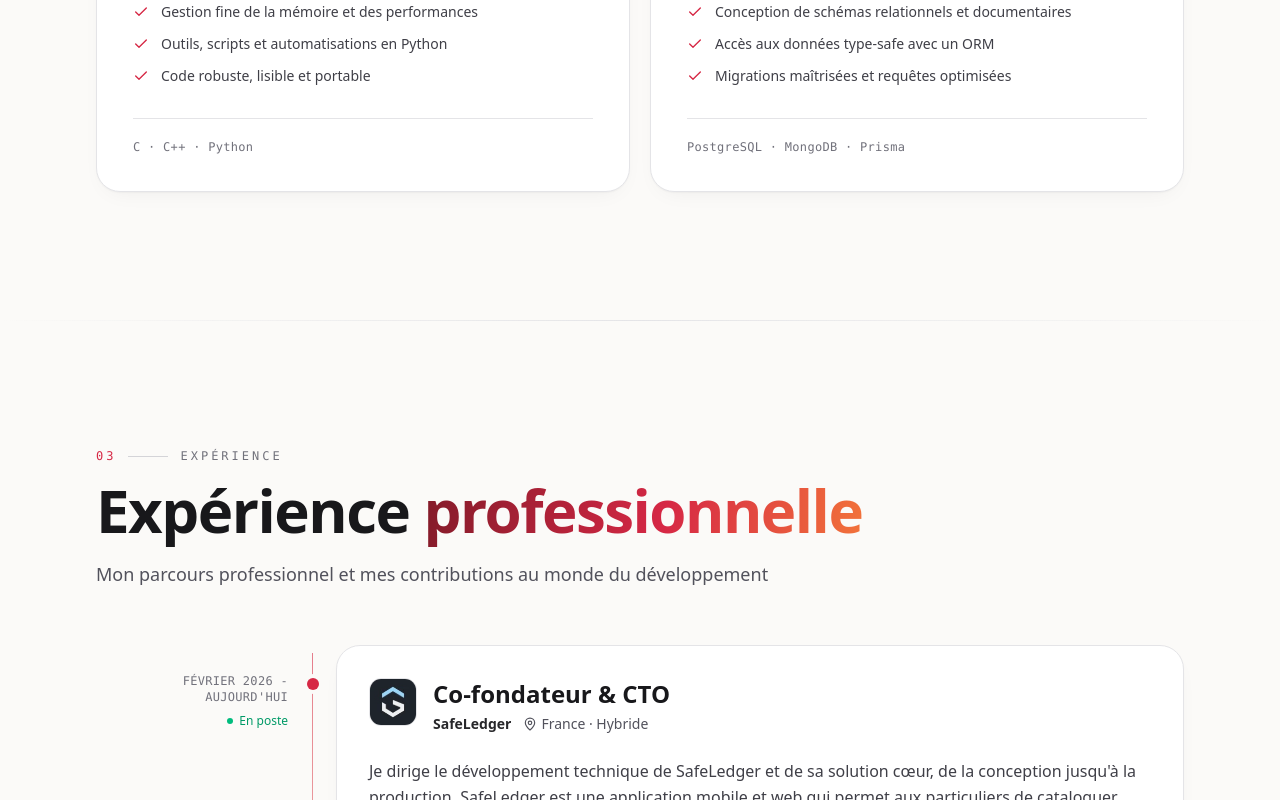
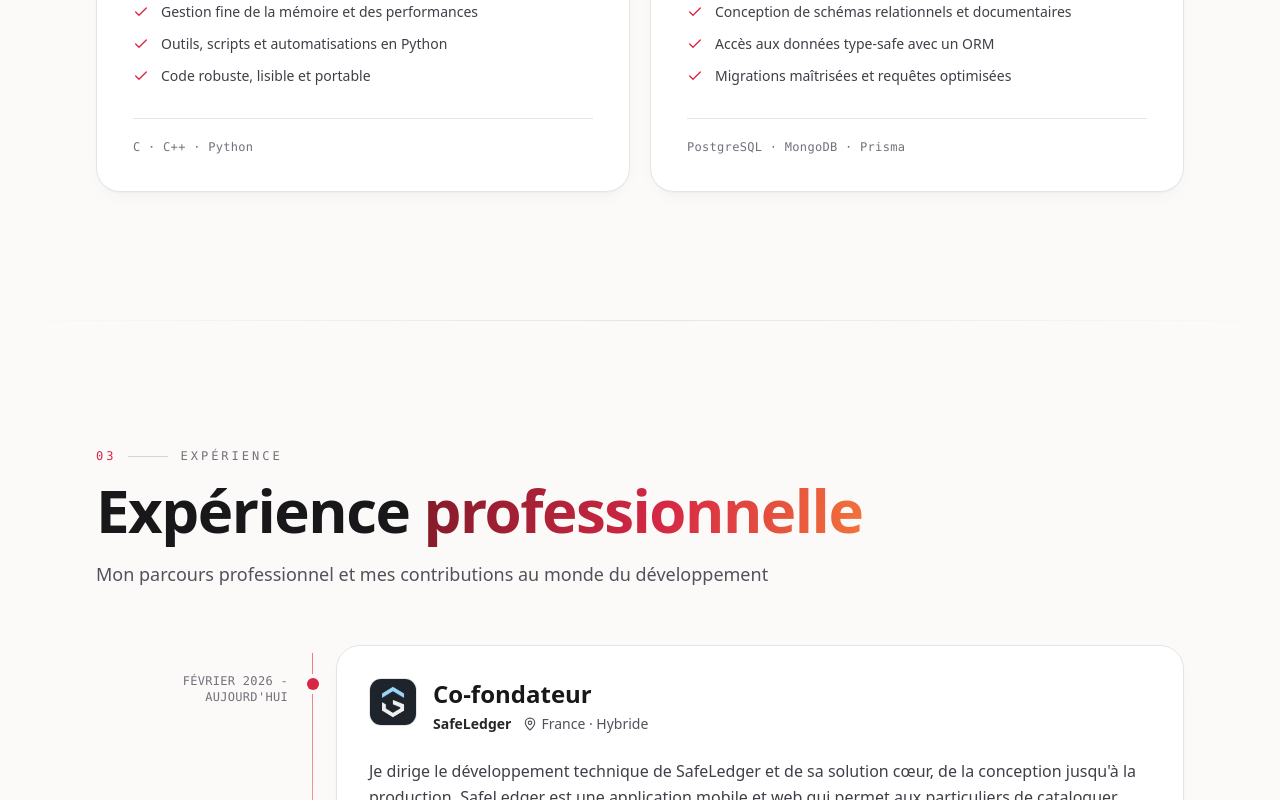
Before and after one commit to mael-bertocchi/my-portfolio, a React (Vite) app: page / in a window 1280 px wide. Shown: the part 2769-3569 px from the top of the page. Built offline with nearby package versions, Linux system fonts and the light colour scheme.

Commit message:
feat(content): drop status badges, shorten safeledger title and reword exchange year

```diff
--- a/src/data/portfolio.tsx
+++ b/src/data/portfolio.tsx
@@ -27,7 +27,6 @@ export interface ExpertiseItem {
 export interface ExperienceItem {
     key: string; /*!< Translation key under 'experience.jobs' */
     logo: string; /*!< Path of the company logo */
-    current: boolean; /*!< Whether the position is still held */
 }
 
 /**
@@ -37,7 +36,6 @@ export interface ExperienceItem {
 export interface EducationItem {
     key: string; /*!< Translation key under 'education.schools' */
     logo: string; /*!< Path of the school logo */
-    current: boolean; /*!< Whether the program is in progress */
 }
 
 /**
@@ -97,10 +95,10 @@ export const EXPERTISE: ExpertiseItem[] = [
  * @description Professional experiences, most recent first
  */
 export const EXPERIENCES: ExperienceItem[] = [
-    { key: 'safeledger', logo: '/logos/safeledger.webp', current: true },
-    { key: 'jet-aviation', logo: '/logos/jet-aviation.webp', current: false },
-    { key: 'epitech', logo: '/logos/epitech.webp', current: false },
-    { key: 'cap-vision', logo: '/logos/cap-vision.webp', current: false },
+    { key: 'safeledger', logo: '/logos/safeledger.webp' },
+    { key: 'jet-aviation', logo: '/logos/jet-aviation.webp' },
+    { key: 'epitech', logo: '/logos/epitech.webp' },
+    { key: 'cap-vision', logo: '/logos/cap-vision.webp' },
 ];
 
 /**
@@ -108,9 +106,9 @@ export const EXPERIENCES: ExperienceItem[] = [
  * @description Academic programs, most recent first
  */
 export const EDUCATION: EducationItem[] = [
-    { key: 'chung-ang', logo: '/logos/chung-ang.webp', current: true },
-    { key: 'epitech', logo: '/logos/epitech.webp', current: true },
-    { key: 'ionis-stm', logo: '/logos/ionis-stm.webp', current: false },
+    { key: 'chung-ang', logo: '/logos/chung-ang.webp' },
+    { key: 'epitech', logo: '/logos/epitech.webp' },
+    { key: 'ionis-stm', logo: '/logos/ionis-stm.webp' },
 ];
 
 /**
--- a/src/locales/en.json
+++ b/src/locales/en.json
@@ -3,10 +3,6 @@
     "id": "en",
     "name": "English",
     "toggle": "Switch language"
-  },
-  "common": {
-    "current": "Current",
-    "in-progress": "In progress"
   },
   "nav": {
     "label": "Main navigation",
@@ -32,7 +28,7 @@
     "title-accent": "me",
     "statement": "I build useful, solid, production-ready products, always keeping the user at the center.",
     "description": [
-      "I am a passionate and motivated computer science student, always ready to take on new challenges and keep learning. I've had the opportunity to work on a variety of projects, which has helped me develop both my technical skills and my ability to collaborate effectively, even under pressure.",
+      "I am a passionate and motivated engineering student, always ready to take on new challenges and keep learning. I've had the opportunity to work on a variety of projects, which has helped me develop both my technical skills and my ability to collaborate effectively, even under pressure.",
       "I'm particularly passionate about web and software development. I love discovering new technologies, experimenting, and sharing my knowledge with others so we can grow together.",
       "A fourth-year student in Epitech's Grande École Program, I am currently spending an academic exchange year at Chung-Ang University in Seoul. Alongside my studies, I lead the technical development of SafeLedger, the startup I co-founded."
     ],
@@ -92,7 +88,7 @@
     "subtitle": "My professional journey and contributions to the development world",
     "jobs": {
       "safeledger": {
-        "title": "Co-Founder & CTO",
+        "title": "Co-Founder",
         "company": "SafeLedger",
         "location": "France · Hybrid",
         "period": "February 2026 - Present",
@@ -104,7 +100,6 @@
         ],
         "tags": [
           "Co-founding",
-          "CTO",
           "Architecture",
           "Mobile & Web",
           "DevOps"
@@ -135,7 +130,7 @@
         "company": "Epitech",
         "location": "Mulhouse, France",
         "period": "February 2025 - March 2026",
-        "description": "Mentoring and technical support for computer science students, focusing on adapting teaching methods to individual student needs.",
+        "description": "Mentoring and technical support for Epitech students, focusing on adapting teaching methods to individual student needs.",
         "tasks": [
           "Supervision and organization of educational activities and exams.",
           "Technical and pedagogical assistance with projects.",
@@ -243,8 +238,8 @@
     "subtitle": "My academic background and specialized training",
     "schools": {
       "chung-ang": {
-        "degree": "Undergraduate Exchange Year, Computer Science",
-        "school": "Chung-Ang University (중앙대학교)",
+        "degree": "Exchange Year in Software Engineering",
+        "school": "Chung-Ang University",
         "location": "Seoul, South Korea",
         "period": "August 2026 - August 2027",
         "description": "A transformative academic year in Seoul, combining intensive studies in software engineering with cultural and linguistic immersion, while developing cross-cultural communication skills, a global mindset, and technical competencies suited for international engineering teams."
--- a/src/locales/fr.json
+++ b/src/locales/fr.json
@@ -3,10 +3,6 @@
     "id": "fr",
     "name": "Français",
     "toggle": "Changer de langue"
-  },
-  "common": {
-    "current": "En poste",
-    "in-progress": "En cours"
   },
   "nav": {
     "label": "Navigation principale",
@@ -32,7 +28,7 @@
     "title-accent": "de moi",
     "statement": "Je construis des produits utiles, solides et prêts pour la production, en gardant toujours l'utilisateur au centre.",
     "description": [
-      "Je suis un étudiant en informatique passionné et motivé, toujours prêt à relever de nouveaux défis et à apprendre en continu. J'ai eu l'occasion de travailler sur des projets variés, ce qui m'a permis de développer autant mes compétences techniques que ma capacité à collaborer efficacement, même sous pression.",
+      "Je suis un étudiant ingénieur passionné et motivé, toujours prêt à relever de nouveaux défis et à apprendre en continu. J'ai eu l'occasion de travailler sur des projets variés, ce qui m'a permis de développer autant mes compétences techniques que ma capacité à collaborer efficacement, même sous pression.",
       "Le développement web et logiciel me passionne particulièrement. J'aime découvrir de nouvelles technologies, expérimenter, et partager mes connaissances avec les autres pour qu'on progresse ensemble.",
       "Étudiant en quatrième année du Programme Grande École d'Epitech, je passe actuellement une année d'échange académique à Chung-Ang University, à Séoul. En parallèle, je pilote le développement technique de SafeLedger, la startup que j'ai cofondée."
     ],
@@ -92,7 +88,7 @@
     "subtitle": "Mon parcours professionnel et mes contributions au monde du développement",
     "jobs": {
       "safeledger": {
-        "title": "Co-fondateur & CTO",
+        "title": "Co-fondateur",
         "company": "SafeLedger",
         "location": "France · Hybride",
         "period": "Février 2026 - Aujourd'hui",
@@ -104,7 +100,6 @@
         ],
         "tags": [
           "Co-fondation",
-          "CTO",
           "Architecture",
           "Mobile & Web",
           "DevOps"
@@ -135,7 +130,7 @@
         "company": "Epitech",
         "location": "Mulhouse, France",
         "period": "Février 2025 - Mars 2026",
-        "description": "Mentorat et soutien technique pour les étudiants en informatique, avec un accent sur l'adaptation des méthodes d'enseignement aux besoins individuels des étudiants.",
+        "description": "Mentorat et soutien technique pour les étudiants d'Epitech, avec un accent sur l'adaptation des méthodes d'enseignement aux besoins individuels des étudiants.",
         "tasks": [
           "Supervision et encadrement d'activités éducatives et d'examens.",
           "Assistance technique et pédagogique sur les projets.",
@@ -243,8 +238,8 @@
     "subtitle": "Mon parcours académique et mes formations spécialisées",
     "schools": {
       "chung-ang": {
-        "degree": "Année d'échange en informatique",
-        "school": "Chung-Ang University (중앙대학교)",
+        "degree": "Année d'échange en ingénierie logicielle",
+        "school": "Chung-Ang University",
         "location": "Séoul, Corée du Sud",
         "period": "Août 2026 - Août 2027",
         "description": "Une année académique à Séoul qui combine des études intensives en génie logiciel avec une immersion culturelle et linguistique, pour développer une communication interculturelle, une ouverture internationale et des compétences techniques adaptées aux équipes d'ingénierie internationales."
--- a/src/pages/home/sections/education.tsx
+++ b/src/pages/home/sections/education.tsx
@@ -33,12 +33,6 @@ function HomeEducationSection(): Maybe<JSX.Element> {
                                     <MapPin className='h-3.5 w-3.5' />
                                     <span>{t(`education.schools.${item.key}.location`)}</span>
                                 </span>
-                                {item.current && (
-                                    <span className='inline-flex items-center gap-1.5 text-xs font-medium text-emerald-600'>
-                                        <span className='h-1.5 w-1.5 rounded-full bg-emerald-500'></span>
-                                        <span>{t('common.in-progress')}</span>
-                                    </span>
-                                )}
                             </p>
 
                             <p className='mt-5 leading-relaxed text-zinc-600'>{t(`education.schools.${item.key}.description`)}</p>
--- a/src/pages/home/sections/experience.tsx
+++ b/src/pages/home/sections/experience.tsx
@@ -25,16 +25,10 @@ function HomeExperienceSection(): Maybe<JSX.Element> {
                         <li key={item.key} className='reveal relative grid gap-4 md:grid-cols-[12rem_1fr] md:gap-12'>
                             <div className='hidden pt-7 text-right md:block'>
                                 <p className='font-mono text-xs tracking-wide text-zinc-500 uppercase'>{t(`experience.jobs.${item.key}.period`)}</p>
-                                {item.current && (
-                                    <p className='mt-2 inline-flex items-center gap-1.5 text-xs font-medium text-emerald-600'>
-                                        <span className='h-1.5 w-1.5 rounded-full bg-emerald-500'></span>
-                                        <span>{t('common.current')}</span>
-                                    </p>
-                                )}
                             </div>
 
                             <article className='card-surface group relative p-6 hover:border-zinc-300 sm:p-8'>
-                                <span className={`absolute top-8 -left-[1.875rem] hidden h-3 w-3 rounded-full ring-4 ring-paper md:block ${item.current ? 'bg-accent' : 'bg-zinc-300'}`} aria-hidden='true'></span>
+                                <span className='absolute top-8 -left-[1.875rem] hidden h-3 w-3 rounded-full bg-accent ring-4 ring-paper md:block' aria-hidden='true'></span>
 
                                 <div className='flex items-start gap-4'>
                                     <img src={item.logo} alt='' className='h-12 w-12 flex-shrink-0 rounded-xl border border-zinc-200 bg-white object-cover' />
```
